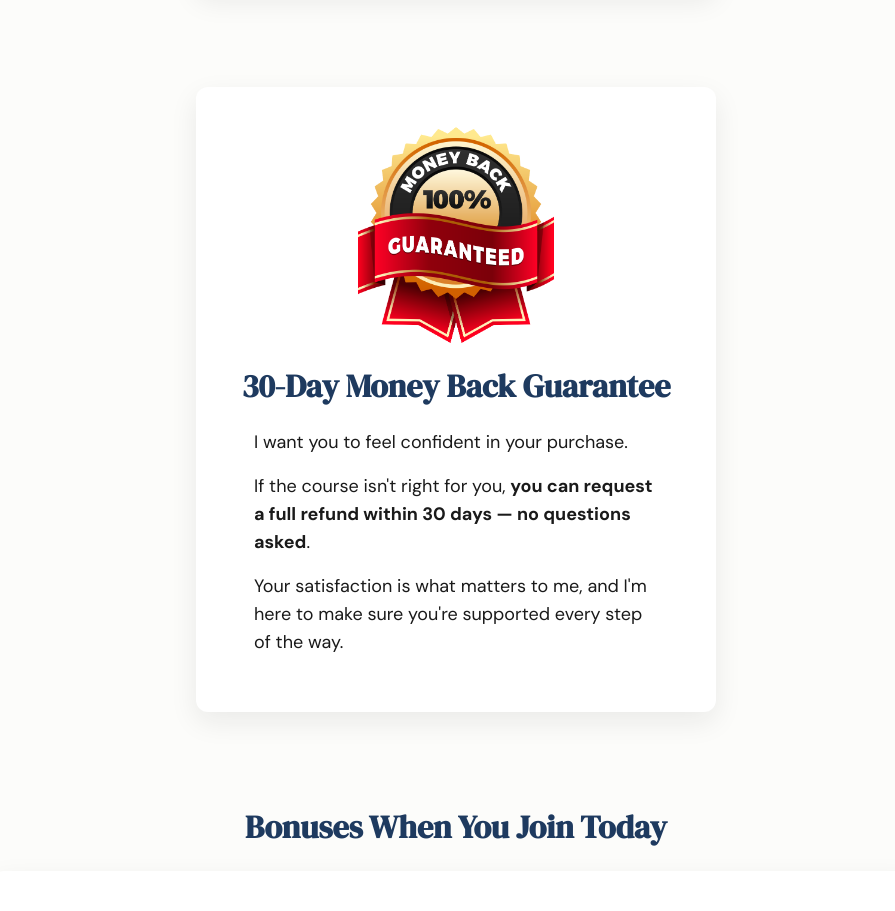
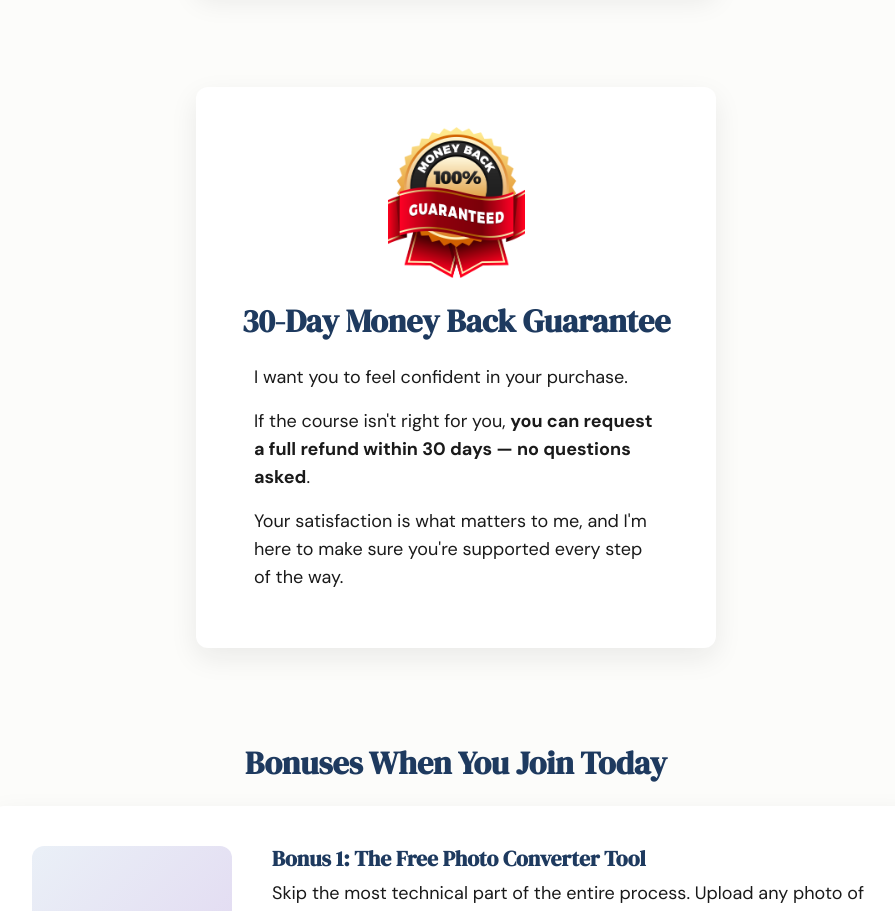
Before and after one commit to thopica/cytcourse, a Next.js app: page / in a window 1280 px wide. Shown: the part 7300-8211 px from the top of the page, without its empty margins (184-1079 px from the left). Built offline with nearby package versions, Linux system fonts and the light colour scheme.

Commit message:
Reduce money-back guarantee badge size by 30%
https://claude.ai/code/session_012EY3qk8xMaU5FMakTDF19L

```diff
--- a/src/components/Guarantee.module.css
+++ b/src/components/Guarantee.module.css
@@ -19,7 +19,7 @@
 }
 
 .badgeImage {
-  width: min(100%, 196px);
+  width: min(100%, 137px);
   height: auto;
   margin: 0 auto var(--space-md);
 }
```
